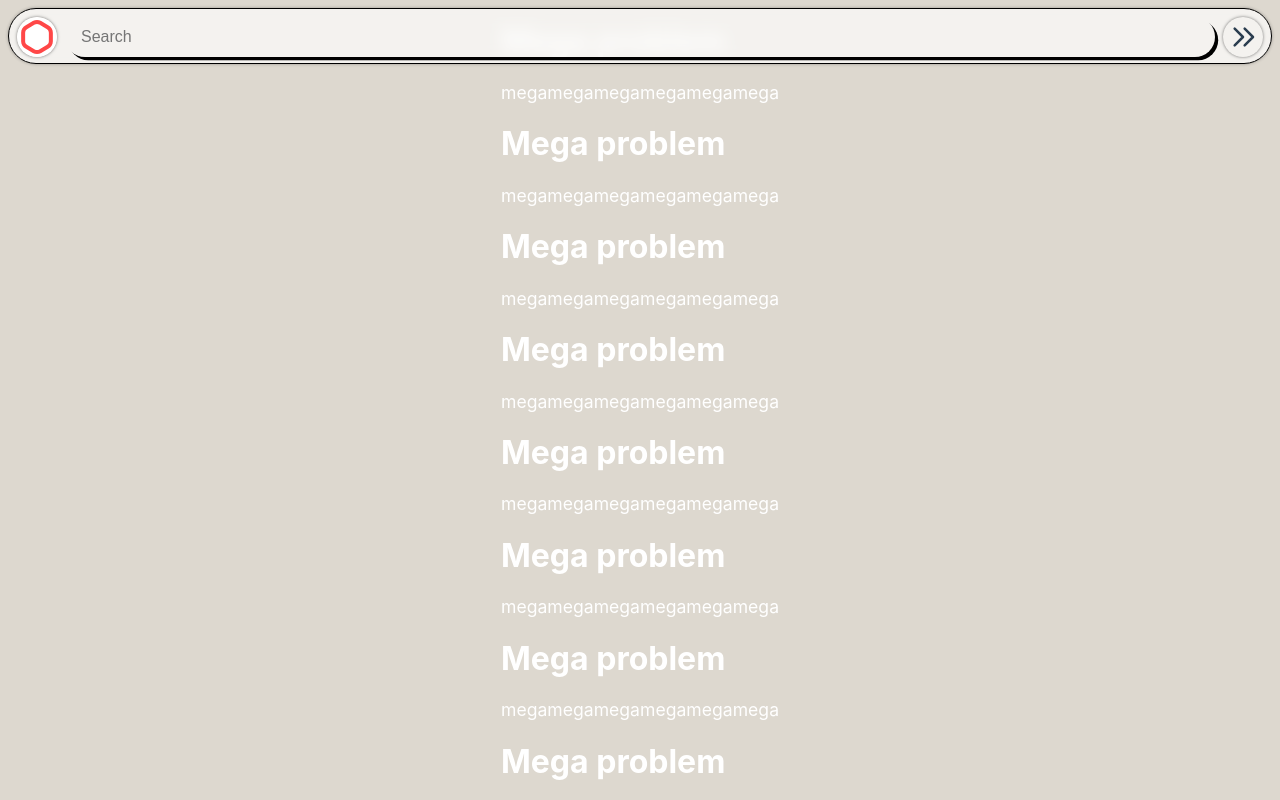
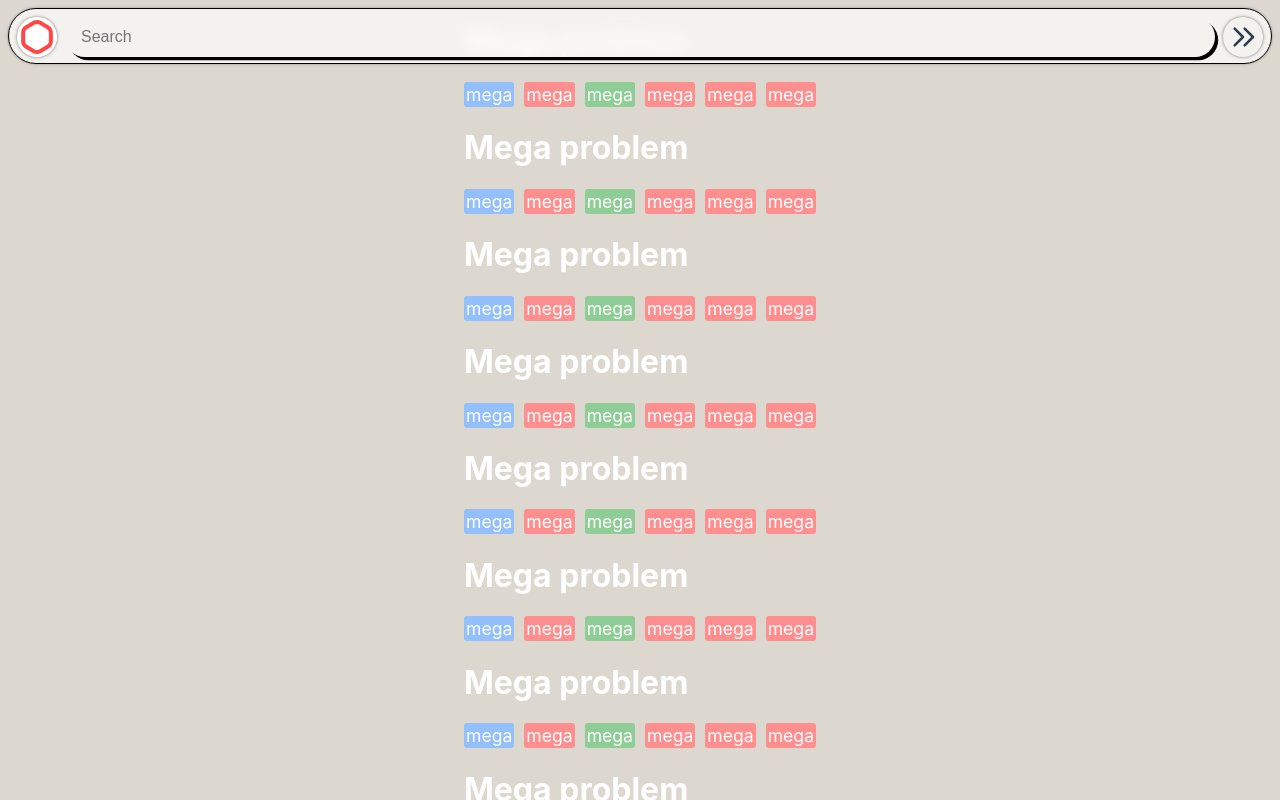
Before and after one commit to unfinishedprogram/Digital-Moment-Team-6-cleanup, a Next.js app: page /explorer in a window 1280 px wide. Built offline with nearby package versions, Linux system fonts and the light colour scheme.

Commit message:
made post, pushing for everyone

```diff
--- a/pages/explorer.tsx
+++ b/pages/explorer.tsx
@@ -9,11 +9,18 @@ export default function Explorer() {
     for (let i = 0; i < 10; i++) {
       posts.push({
         author: "Bob",
-        body: "This is my problem",
+        body: "This is my problem.".repeat(100),
         title: "Mega problem",
-        tags: [{
+        tags: [
+          {
+            name: "mega",
+            type: "language"
+          }, {
             name: "mega",
             type: "topic"
+          }, {
+            name: "mega",
+            type: "location"
           }, {
             name: "mega",
             type: "topic"
@@ -23,13 +30,29 @@ export default function Explorer() {
           }, {
             name: "mega",
             type: "topic"
-        }, {
-          name: "mega",
-          type: "topic"
-        }, {
-          name: "mega",
-          type: "topic"
-        }]
+          }
+        ],
+        comments: [
+          {
+            author: "Joe",
+            body: "This is a great post.",
+            time: new Date(),
+            reactions: [
+              {
+                author: "Bob",
+                type: "happy"
+              }
+            ]
+          }
+          ,
+          {
+            author: "Guilherme",
+            "body": "I don't like this comment.",
+            time: new Date(),
+            reactions: null
+          }
+        ]
+        // comments: null //sumilating no comments
       })
     }
     return posts
@@ -40,11 +63,13 @@ export default function Explorer() {
       {
         posts.length > 0 ?
           <>
+            <div>
               {
                 posts.map((post, index) => {
                   return <PostComponent post={post} key={index} />
                 })
               }
+            </div>
           </>
           :
           <h1>{"There's no posts to display!"}</h1>
--- /dev/null
+++ b/src/components/general/comment-section.tsx
@@ -0,0 +1,26 @@
+import React from "react";
+import styles from "../../../styles/post.module.scss"
+import ButtonBase from "./button/button-base";
+import { Comment } from "../../lib/types/fullPocketTypes";
+import CommentComponent from "./comment";
+
+export default function CommentSection(props: { comments: Comment[] | null }) {
+  let comments: Comment[] | null = props.comments
+  return (
+    comments && comments.length > 0 ?
+      <>
+        <h2>Comment section:</h2>
+        <div className={styles['comment-section']}>
+          {comments.map((comment: Comment, index: number) => {
+            return <CommentComponent comment={comment} key={index} />
+          })}
+        </div>
+      </>
+      :
+      <>
+        <div className={styles['comment-container']}>
+          <p>No one has commented yet! Be the first to comment by click here:</p>
+          <ButtonBase>Comment</ButtonBase></div>
+      </>
+  )
+}
--- /dev/null
+++ b/src/components/general/comment.tsx
@@ -0,0 +1,29 @@
+import React from "react";
+import styles from "../../../styles/post.module.scss"
+import { Comment } from "../../lib/types/fullPocketTypes";
+
+export default function CommentComponent(props: { comment: Comment }) {
+  let comment: Comment = props.comment
+
+  const printifyDate = (date: Date): string => {
+    return `${date.getMinutes()}:${date.getHours()} ${date.getDate()}/${date.getMonth()}/${date.getFullYear()}`
+  }
+  return (
+    comment ?
+      <>
+        <div className={styles['comment-container']}>
+          <div className={styles['comment-top-section']}>
+            <h4>{comment.author} {`at ${printifyDate(comment.time)}`}</h4>
+            {/* <h4>{`at ${comment.time}`}</h5> */}
+          </div>
+          <p>{comment.body}</p>
+        </div>
+      </>
+      :
+      <>
+        <div className={styles['comment-container']}>
+          {"Something went wrong. There's not comment to display"}
+        </div>
+      </>
+  )
+}
--- a/src/components/general/in-depth-post.tsx
+++ b/src/components/general/in-depth-post.tsx
@@ -1,9 +1,11 @@
 import React, { useState } from "react";
-import styles from '../../../styles/Index.module.scss'
+import styles from '../../../styles/post.module.scss'
 import TagComponent from "./tag";
 import { Post } from '../../lib/types/fullPocketTypes'
 import { TagsRecord } from "../../lib/types/pocket";
-import { HillshadeStyleLayer } from "maplibre-gl";
+import postStyles from '../../../styles/postInfo.module.scss'
+import Image from "next/image";
+import CommentSection from "./comment-section";
 
 export default function InDepthPostComponent(props: { post: Post, hide: () => void, visibile: boolean }) {
   let post = props.post
@@ -12,16 +14,21 @@ export default function InDepthPostComponent(props: { post: Post, hide: () => vo
       {
         post && props.visibile ?
           <>
+            <div className={postStyles['post-info']}>
               <div>
+                <div className={postStyles['post-info-title-section']}>
                   <h1>{post.title}</h1>
-              <h3>{post.author}</h3>
-              <button type={"button"} onClick={() => { props.hide() }}>X</button>
+                  <Image onClick={(e) => { e.stopPropagation(); props.hide() }} className={postStyles['close-icon']} src="/img/close.svg" width="50" height="50" alt="close-placeholder" />
+                </div>
+                <h3>Made by: {post.author}</h3>
               </div>
               <p>{post.body}</p>
               <div className={styles['tags-container']}>
                 {post.tags.map((tag: TagsRecord, index: number) => {
                   return <TagComponent tag={tag} key={index} />
                 })}
+              </div>
+              <CommentSection comments={post.comments} />
             </div>
           </>
           :
--- a/src/components/general/post.tsx
+++ b/src/components/general/post.tsx
@@ -1,5 +1,5 @@
 import React, { useState } from "react";
-import styles from '../../../styles/Index.module.scss'
+import styles from '../../../styles/post.module.scss'
 import TagComponent from "./tag";
 import { Post } from '../../lib/types/fullPocketTypes'
 import { TagsRecord } from "../../lib/types/pocket";
--- a/src/components/general/tag.tsx
+++ b/src/components/general/tag.tsx
@@ -3,10 +3,12 @@ import styles from "../../../styles/post.module.scss"
 import { TagsRecord } from "../../lib/types/pocket";
 
 export default function TagComponent(props: { tag: TagsRecord }) {
+  let tag: TagsRecord = props.tag
   return (
     <>
       {
-        props.tag && <span className={styles.tag}>{props.tag.name}</span>
+        tag && <div className={[styles.tag, styles[`tag-type-${tag.type}`]].join(" ")
+        }>{tag.name}</div>
       }
     </>
   )
--- a/styles/post.module.scss
+++ b/styles/post.module.scss
@@ -1,14 +1,54 @@
 @import "./theme.scss";
 
-.post{
-    background: white;
-    border: 8px solid black;
-}
+.tags-container{
+    display: flex;
+    justify-content: flex-start;
+    gap: 10px;
 
-.tags-container {
+    .tag-type-location{
+        background-color: $color-location-tag;
+    }
 
+    .tag-type-topic{
+        background-color: $color-topic-tag;
+    }
+
+    .tag-type-language{
+        background-color: $color-language-tag;
+    }
 }
 
 .tag {
     font-size: 1.1em;
+    display: flex;
+    align-items: center;
+    padding: 2px;
+    border-radius: 3px;
+    color: white;
 }
+
+.comment-section{
+    display: flex;
+    flex-direction: column;
+
+    .comment-container{
+        display: inherit;
+        flex-direction: inherit;
+
+
+        .comment-top-section{
+            display: inherit;
+            flex-direction: row;
+            padding: calc($std-margin * 0.5);
+            align-items: baseline;
+
+            h4  , h4{
+                margin: 0;
+                padding: 0;
+            }
+            h4 {
+                margin-right: $std-margin;
+            }
+        }
+    }
+}
--- /dev/null
+++ b/styles/postInfo.module.scss
@@ -0,0 +1,34 @@
+@import "./theme.scss";
+
+.post-info{
+    position: absolute;
+    z-index: 10000;
+    top: 0;
+    left: 0;
+    width: 100vw;
+    height: 100vh;
+    background: $color-bg;
+    display: flex;
+    flex-direction: column;
+    padding: $std-padding;
+    color: #202020;
+    overflow-y: auto;
+
+    h2 {
+        color: black;
+    }
+
+    .post-info-title-section{
+        display: flex;
+        flex-direction: row;
+        justify-content: space-between;
+        align-items: center;
+    }
+
+    .close-icon{
+        transition: ease 0.1s;
+        &:hover{
+            transform: scale(1.1);
+        }
+    }
+}
--- a/styles/theme.scss
+++ b/styles/theme.scss
@@ -10,6 +10,9 @@ $color-text-secondary: #222;
 $color-bg: #DDD8CF;
 $color-fg: #EAE7E1;
 
+$color-location-tag: #8ece96;
+$color-topic-tag: #ff8f8f;
+$color-language-tag: #93bffc;
 
 // Sizing settings
 
```
Also changed, not shown: src/lib/types/fullPocketTypes.ts (+16 -2 lines), public/img/close.svg (added). Lines whose indentation alone changed are shown as unchanged.
